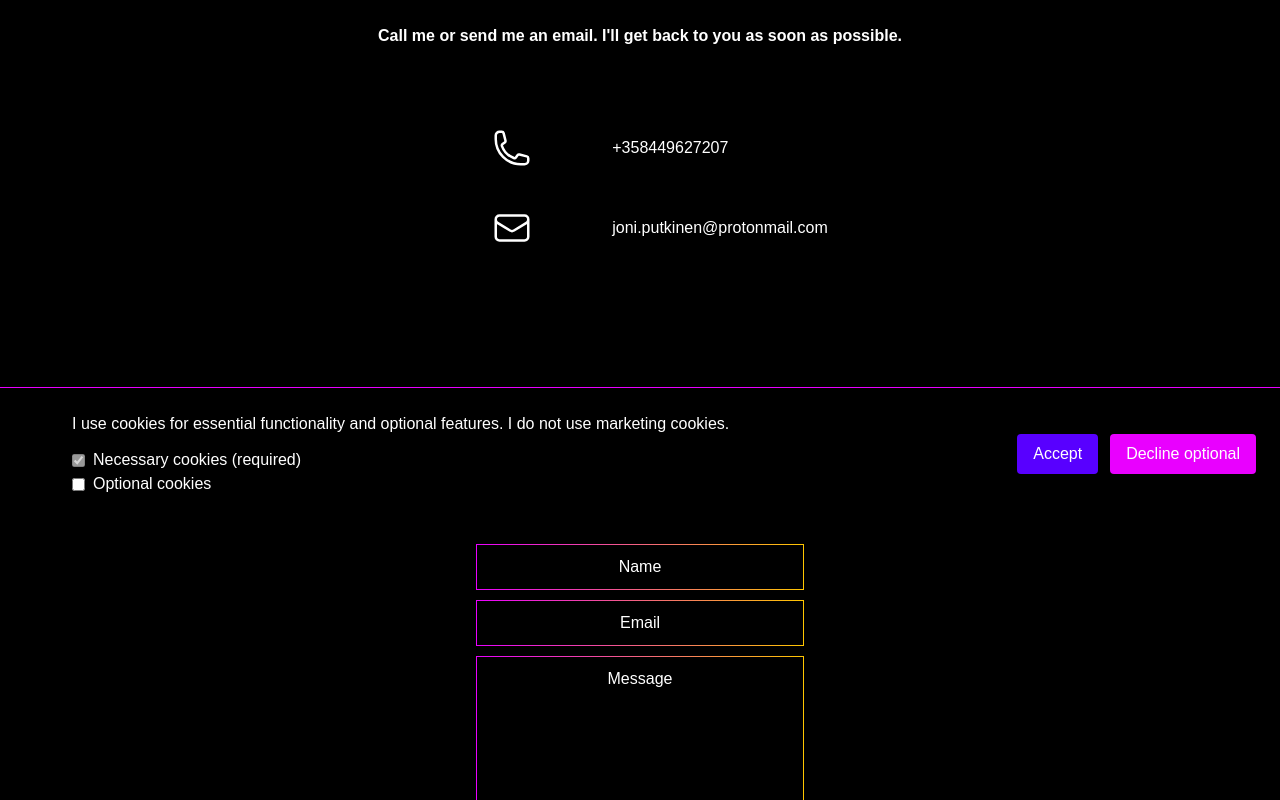
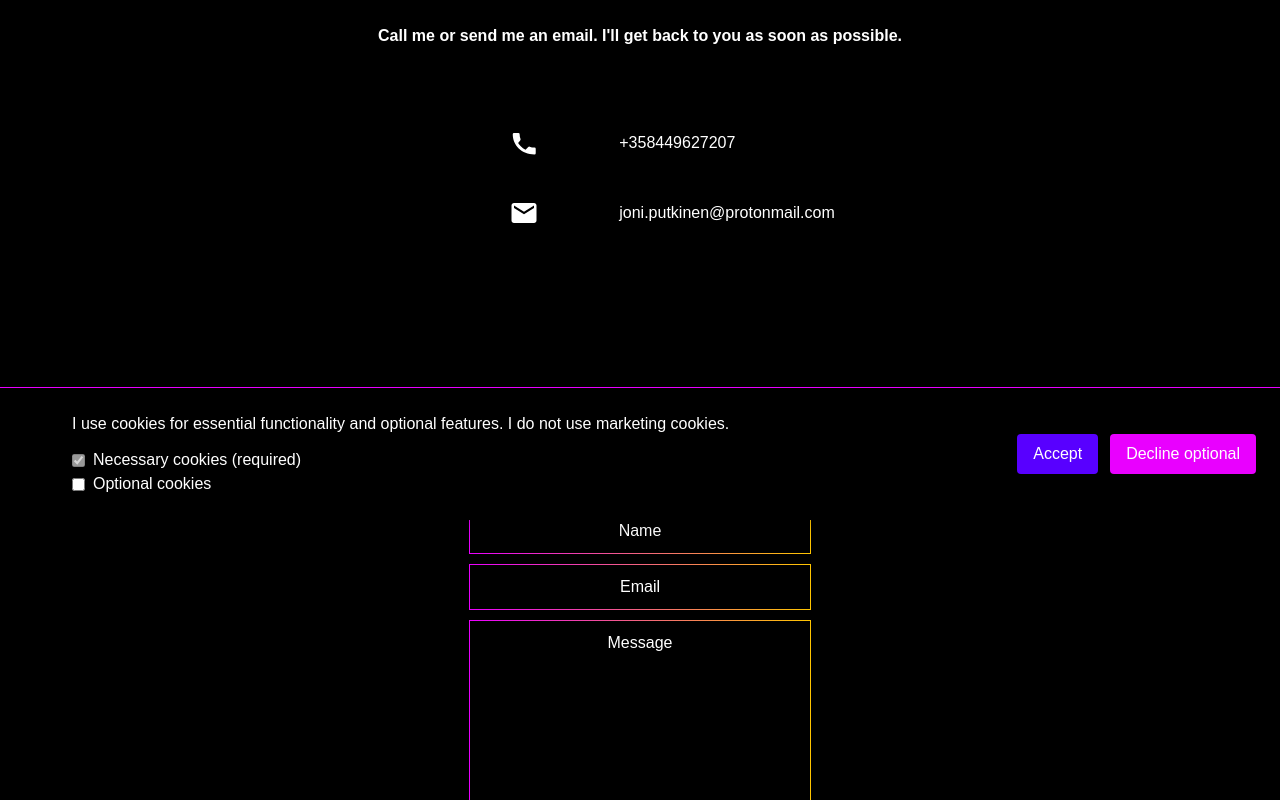
Before and after one commit to Eyesore123/portfolio2, a React (Vite) app: page /contact in a window 1280 px wide. Shown: the part 280-1080 px from the top of the page. Built offline with nearby package versions, Linux system fonts and the light colour scheme.

Commit message:
add improvements

```diff
--- a/src/components/ContactForm.jsx
+++ b/src/components/ContactForm.jsx
@@ -69,7 +69,7 @@ export default function ContactForm() {
   };
 
   return (
-    <div className="md:!pt-12 !pb-22 !pl-6 !pr-6 gap-10 justify-center items-center">
+    <div className="md:!pt-8 !pb-16 !pl-6 !pr-6 gap-10 justify-center items-center">
       <h2 className="gradienttext flex flex-row justify-center items-center text-center font-bold !mt-20">
         {t('contact.header2')}
       </h2>
--- a/src/components/Footer.jsx
+++ b/src/components/Footer.jsx
@@ -40,8 +40,8 @@ export default function Footer() {
           </a>
         </div>
 
-        <p className="text-xs opacity-70 text-center !mt-2">
-          Made with <span className="text-[white]">♥</span> in Finland
+        <p className="text-xs opacity-80 text-center !mt-2">
+          Made with <span className="movingtext">♥</span> in Finland
         </p>
       </div>
     </footer>
--- a/src/pages/Contact.jsx
+++ b/src/pages/Contact.jsx
@@ -5,34 +5,59 @@ import BackToTopButton from '../components/BackToTopButton';
 import { useTranslation } from 'react-i18next';
 
 export default function Contact() {
-
   const { t } = useTranslation();
 
   return (
     <>
-    <div className='flex flex-row justify-center items-center !mb-0 !-mt-2 md:!-mt-10 w-full'>
+      <div className='flex flex-row justify-center items-center !mb-0 !-mt-2 md:!-mt-10 w-full'>
         <div className='md:!pt-12 !pb-22 md:!pl-0 md:!pr-0 flex flex-col gap-10 justify-center items-center'>
-            <h2 className='gradienttext flex flex-row justify-center items-center text-center font-bold w-full'>{t("contact.header1")}</h2>
-            <div className='!pt-12 !pb-22 flex flex-col justify-center items-center gap-10 md:gap-20 w-full'>
-              <div className='flex flex-row justify-center items-center text-center font-bold w-full !pr-4 !pl-4'>{t("contact.p1")}</div>
+          <h2 className='gradienttext flex flex-row justify-center items-center text-center font-bold w-full'>
+            {t("contact.header1")}
+          </h2>
 
-              {/* Icons and contact info */}
-              <div className='flex flex-col gap-10 '>
+          <div className='!pt-12 !pb-22 flex flex-col justify-center items-center gap-10 md:gap-20 w-full'>
+            <div className='flex flex-row justify-center items-center text-center font-bold w-full !pr-4 !pl-4'>
+              {t("contact.p1")}
+            </div>
 
-                <div className='flex flex-row justify-start items-center gap-10 md:gap-20 lg:!ml-10'>
-                <img src='/Phone.svg' className='phoneicon' style={{width: '40px', height: '40px', filter: 'invert(1)'}} alt="Phone Icon" />+358449627207
-                </div>
-                <div className='flex flex-row justify-start items-center gap-10 md:gap-20 lg:!ml-10'>
-                <img src='/Envelope.svg' className='emailicon' style={{width: '40px', height: '40px', filter: 'invert(1)'}} alt="Phone Icon" /> joni.putkinen@protonmail.com
-                </div>
-              <ContactForm/>
+            {/* Icons and contact info */}
+            <div className='flex flex-col gap-10'>
+              <div className='flex flex-row justify-start items-center gap-10 md:gap-20 lg:!ml-16'>
+                {/* Phone Inline SVG */}
+                <svg
+                  xmlns="http://www.w3.org/2000/svg"
+                  width="30"
+                  height="30"
+                  viewBox="0 0 24 24"
+                  fill="white"
+                  className="inline-block"
+                >
+                  <path d="M6.62 10.79a15.053 15.053 0 006.59 6.59l2.2-2.2a1 1 0 011.11-.27c1.2.48 2.5.74 3.86.74a1 1 0 011 1v3.5a1 1 0 01-1 1C10.07 21 3 13.93 3 5a1 1 0 011-1h3.5a1 1 0 011 1c0 1.36.26 2.66.74 3.86.14.27.05.61-.27 1.11l-2.35 2.82z"/>
+                </svg>
+                +358449627207
               </div>
 
+              <div className='flex flex-row justify-start items-center gap-10 md:gap-20 lg:!ml-16'>
+                {/* Envelope Inline SVG */}
+                <svg
+                  xmlns="http://www.w3.org/2000/svg"
+                  width="30"
+                  height="30"
+                  viewBox="0 0 24 24"
+                  fill="white"
+                  className="inline-block"
+                >
+                  <path d="M20 4H4c-1.1 0-2 .9-2 2v12c0 1.1.9 2 2 2h16c1.1 0 2-.9 2-2V6c0-1.1-.9-2-2-2zm0 4l-8 5-8-5V6l8 5 8-5v2z"/>
+                </svg>
+                joni.putkinen@protonmail.com
+              </div>
 
+              <ContactForm/>
+            </div>
           </div>
         </div>
         <BackToTopButton/>
-    </div>
+      </div>
     </>
   )
 }
```
